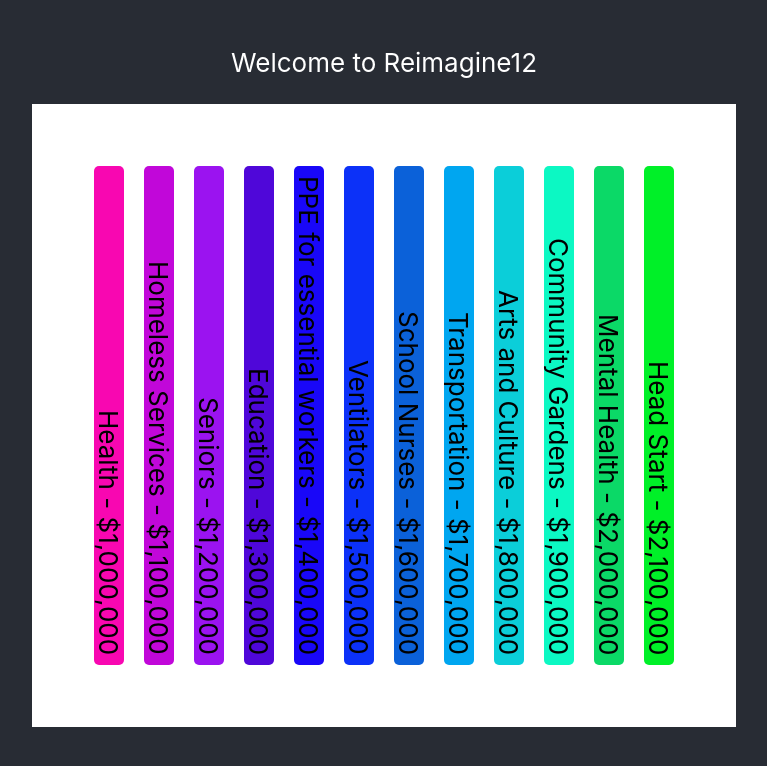
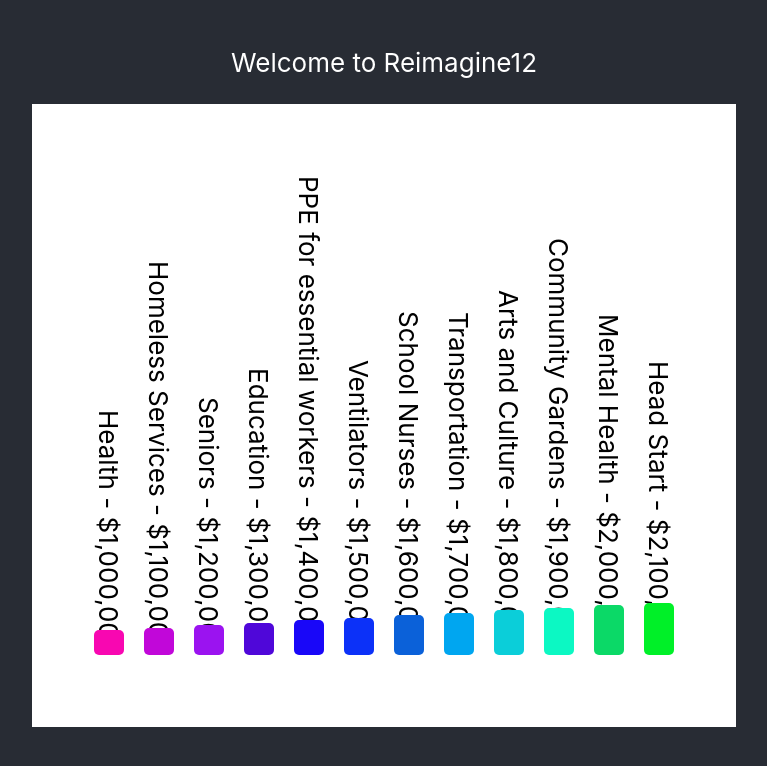
Before and after one commit to reimagine12/hackforblacklives, a React (Create React App) app: page / in a window 1280 px wide. Shown: the top 766 px of the page, without its empty margins (256-1023 px from the left). Built offline with nearby package versions, Linux system fonts and the light colour scheme.

Commit message:
add local state, separate color and label

```diff
--- a/src/components/ChartBar/ChartBar.css
+++ b/src/components/ChartBar/ChartBar.css
@@ -6,5 +6,15 @@
   text-orientation: mixed;
   writing-mode: vertical-rl;
   text-align: end;
+  position: relative;
+}
+
+.chartBar .chartBar-color {
+  border-radius: 5px;
+  width: 30px;
+  text-align: end;
   cursor: pointer;
+  position: absolute;
+  bottom: 10px;
+  left: 0px;
 }
--- a/src/components/ChartBar/ChartBar.js
+++ b/src/components/ChartBar/ChartBar.js
@@ -3,10 +3,20 @@
 
 function ChartBar(props) {
   const { data } = props;
+  const state = {
+    dragging: false,
+    originalValue: data.budget,
+    updatedValue: data.budget,
+    maxValue: 20000000
+  };
+
+  const getHeight = () => state.updatedValue/state.maxValue * 100 + '%';
 
   return (
-    <div id={`chartBar-${data.id}`} className='chartBar' style={{backgroundColor: data.color}}>
-      {data.label} - ${data.budget.toLocaleString()}
+    <div id={`chartBar-${data.id}`} className='chartBar'>
+      <div className='chartBar-label'>{data.label} - ${state.updatedValue.toLocaleString()}</div>
+      <div className='chartBar-color' style={{backgroundColor: data.color, height: getHeight()}}>
+      </div>
     </div>
   );
 }
```
